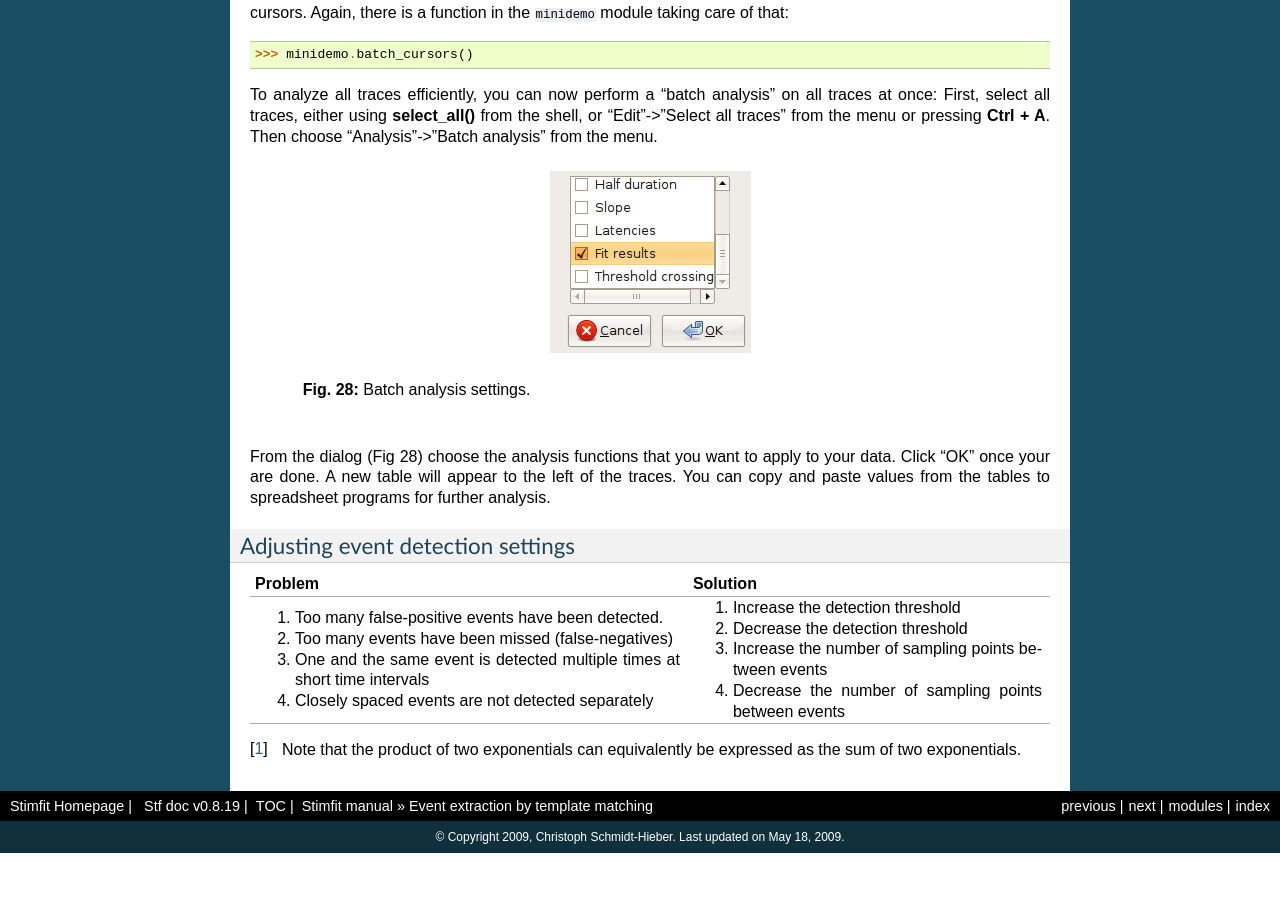
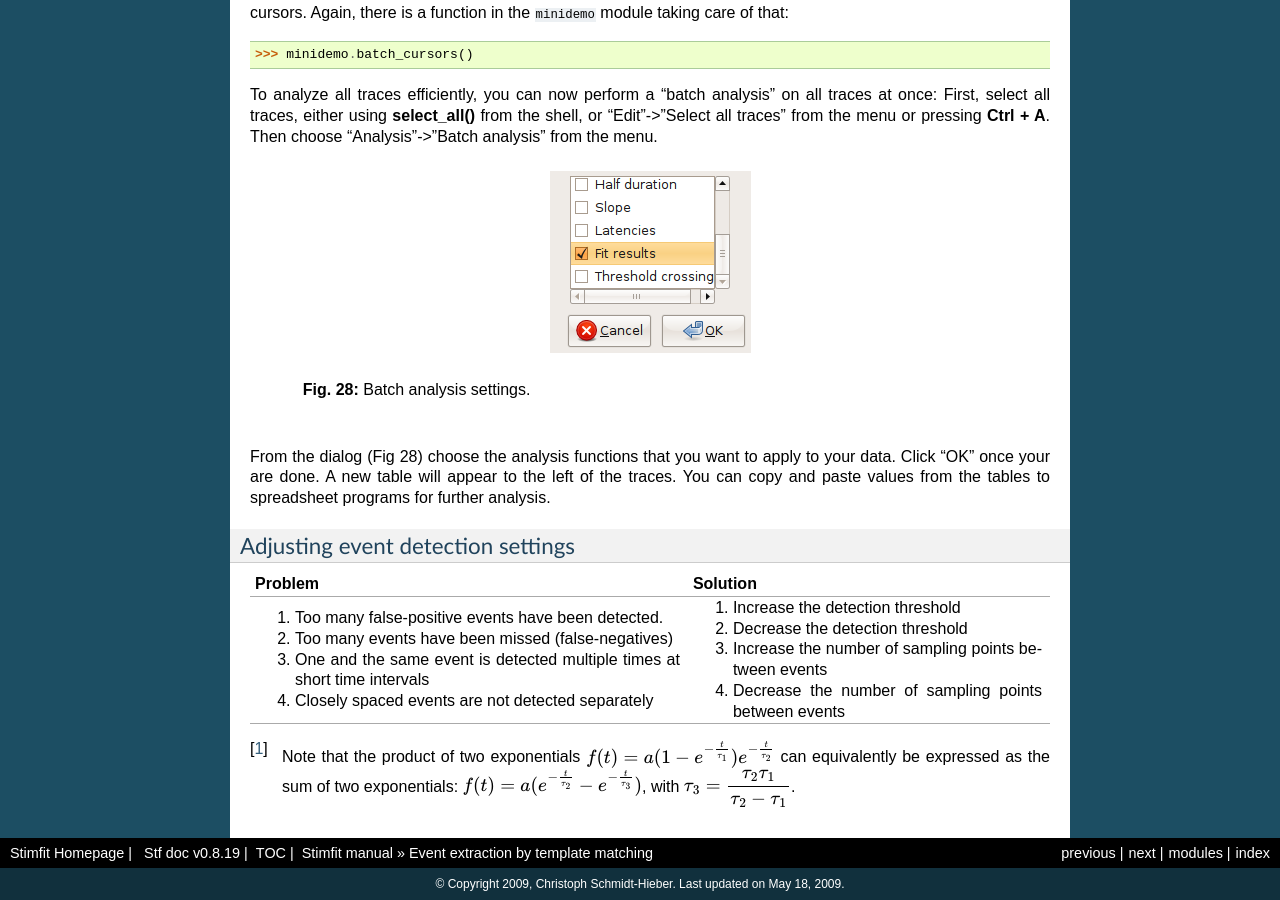
Before and after one commit to neurodroid/stimfit, a Sphinx documentation site: the page built from doc/sphinx/manual/event_extraction.rst, in a window 1280 px wide and 900 px high, scrolled down 4453 px. Built offline with Sphinx 7.4.7, drawn with Linux system fonts in a browser that asks for light colours; formulas are drawn with MathJax 3; pages that are not in the unit, such as notebooks, are missing from menus; before the commit the page ends 5306 px from its top, so only the background shows below that.

```diff
--- a/doc/sphinx/.templates/index.html
+++ b/doc/sphinx/.templates/index.html
@@ -16,7 +16,7 @@
       <td width="50%">
         <p class="biglink"><a class="biglink" href="constructions">A Python Primer for the stf User</a><br>
         <span class="linkdescr">The basis of the
-        python programming language for the {{project}} advanced user.
+        python programming language for the {{project}} user.
         </span></p>
       </td>
     </tr>
@@ -34,7 +34,7 @@
       <td width="50%">
         <p class="biglink"><a class="biglink" href="stf_reference/stf.html">Stf Reference Module</a><br>
         <span class="linkdescr">
-        This is a reference to the <B>stf module</B>. The stf module allow to access a running stimfit application from the embedded python shell.
+        This is a reference to the <B>stf module</B>. The stf module allows to access a running stimfit application from the embedded python shell.
         </span>
 
         </p>
--- a/doc/sphinx/contents.rst
+++ b/doc/sphinx/contents.rst
@@ -11,7 +11,7 @@ Contents:
 
    manual/index
    linux_install_guide/index
-   stf_reference/index
+   stf_reference/stf
 
 Indices and tables
 ==================
--- a/doc/sphinx/manual/event_extraction.rst
+++ b/doc/sphinx/manual/event_extraction.rst
@@ -151,4 +151,4 @@ Adjusting event detection settings
 +-----------------------------------------------------------------------------+----------------------------------------------------------+
 
 
-.. [#f1] Note that the product of two exponentials can equivalently be expressed as the sum of two exponentials.
+.. [#f1] Note that the product of two exponentials :math:`{\displaystyle f(t)=a(1-e^{-\frac{t}{\tau_1}})e^{-\frac{t}{\tau_2}}}` can equivalently be expressed as the sum of two exponentials: :math:`{\displaystyle f(t)=a(e^{-\frac{t}{\tau_2}}-e^{-\frac{t}{\tau_3}}) }`, with :math:`{\displaystyle \tau_3=\frac{\tau_2 \tau_1}{\tau_2-\tau_1}}`.
--- a/doc/sphinx/stf_reference/stf.rst
+++ b/doc/sphinx/stf_reference/stf.rst
@@ -64,6 +64,8 @@ The :mod:`stf` module defines the following functions:
         True upons sucess, False upon failure.
 
 .. function:: erase_markers()
+
+    Delete the markes created with :func:`set_marker()`
 
 .. function:: file_open(\*args)
 
```
